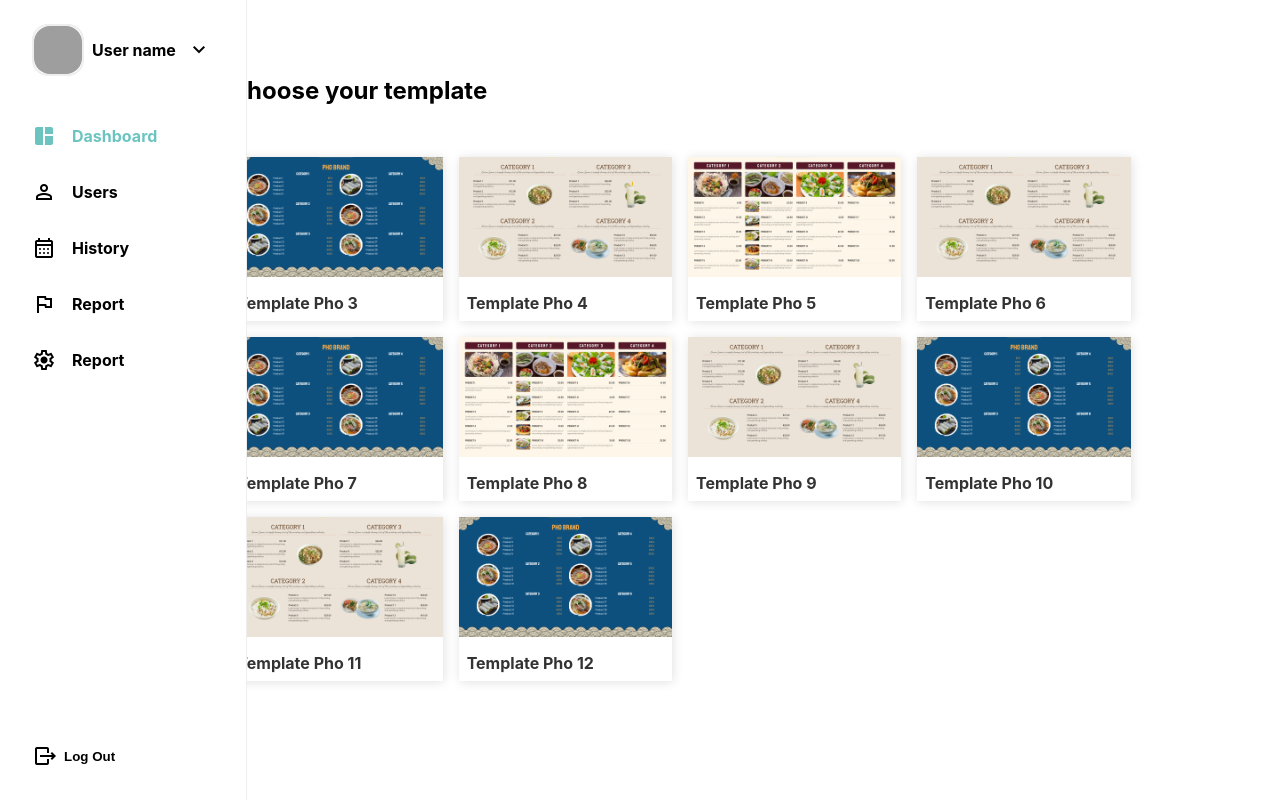
After one commit to nhdangdev/5s3s_HomePage_v01, a PHP site: page /views/select_template.html in a window 1280 px wide. The commit adds this page. Run offline with PHP 8.4, Linux system fonts and the light colour scheme; grey boxes are pictures that could not be loaded.

Commit message:
092328Tin finish sidebar and select template layout

```diff
--- a/css/main.css
+++ b/css/main.css
@@ -22,7 +22,7 @@ body {
     position: fixed;
     top: 0;
     left: 0;
-    z-index: 999;
+    z-index: 999999;
     gap: 1rem;
     flex-direction: column;
     background-color: white;
--- /dev/null
+++ b/css/select_template.css
@@ -0,0 +1,31 @@
+.template-list {
+  display: flex;
+  padding: 1rem;
+  flex-wrap: wrap;
+  gap: 1rem;
+}
+.template-list a {
+  text-decoration: none;
+}
+
+.template-item {
+  display: flex;
+  flex-direction: column;
+  gap: 0.5rem;
+  box-shadow: 1px 1px 10px #e1e1e1;
+}
+.template-item__thumb {
+  height: 120px;
+}
+.template-item__thumb img {
+  height: 100%;
+  width: auto;
+}
+.template-item__name {
+  font-size: 1rem;
+  padding: 0.5rem;
+  font-weight: bold;
+  color: #333;
+}
+
+/*# sourceMappingURL=select_template.css.map */
--- a/css/sidebar.css
+++ b/css/sidebar.css
@@ -10,12 +10,23 @@
   display: flex;
   flex-direction: column;
   gap: 2.5rem;
-  padding: 1.5rem 3rem;
+  padding: 1.5rem 2rem;
   box-sizing: border-box;
   border-right: 1px solid #eee;
+  transition: all 0.4s;
+  position: absolute;
+  background-color: white;
+  top: 0;
+  left: 0;
+  z-index: 999;
 }
 .sidebar__header, .sidebar__footer {
   flex: 0 1;
+}
+.sidebar__header {
+  display: flex;
+  align-items: center;
+  gap: 1rem;
 }
 .sidebar__menu {
   flex: 1 0;
--- a/css/user_template_management.css
+++ b/css/user_template_management.css
@@ -125,7 +125,7 @@ body {
   color: orange;
 }
 
-button#add-template-button {
+a#add-template-button {
   display: flex;
   gap: 0.2rem;
   justify-content: center;
@@ -135,6 +135,7 @@ button#add-template-button {
   color: white;
   font-weight: bold;
   border-radius: 0.4rem;
+  text-decoration: none;
   border: none;
 }
 
--- /dev/null
+++ b/scss/select_template.scss
@@ -0,0 +1,33 @@
+.template-list {
+    display: flex;
+    padding: 1rem;
+    flex-wrap: wrap;
+    gap: 1rem;
+
+    a {
+        text-decoration: none;
+    }
+}
+
+.template-item {
+    display: flex;
+    flex-direction: column;
+    gap: .5rem;
+    box-shadow: 1px 1px 10px #e1e1e1;
+
+    &__thumb {
+        height: 120px;
+
+        img {
+            height: 100%;
+            width: auto;
+        }
+    }
+
+    &__name {
+        font-size: 1rem;
+        padding: .5rem;
+        font-weight: bold;
+        color: #333;
+    }
+}
--- a/scss/sidebar.scss
+++ b/scss/sidebar.scss
@@ -16,13 +16,25 @@
     display: flex;
     flex-direction: column;
     gap: 2.5rem;
-    padding: 1.5rem 3rem;
+    padding: 1.5rem 2rem;
     box-sizing: border-box;
     border-right: 1px solid #eee;
+    transition: all .4s;
+    position: absolute;
+    background-color: white;
+    top: 0;
+    left: 0;
+    z-index: 999;
 
     &__header,
     &__footer {
         flex: 0 1;
+    }
+
+    &__header {
+        display: flex;
+        align-items: center;
+        gap: 1rem;
     }
 
     &__menu {
--- a/scss/user_template_management.scss
+++ b/scss/user_template_management.scss
@@ -148,7 +148,7 @@ body {
     color: orange;
 }
 
-button#add-template-button {
+a#add-template-button {
     display: flex;
     gap: .2rem;
     justify-content: center;
@@ -158,5 +158,6 @@ button#add-template-button {
     color: white;
     font-weight: bold;
     border-radius: .4rem;
+    text-decoration: none;
     border: none;
 }
--- /dev/null
+++ b/views/select_template.html
@@ -0,0 +1,220 @@
+<!DOCTYPE html>
+<html lang="en">
+
+<head>
+    <meta charset="UTF-8">
+    <meta name="viewport" content="width=device-width, initial-scale=1.0">
+    <link rel="preconnect" href="https://fonts.googleapis.com">
+    <link rel="preconnect" href="https://fonts.gstatic.com" crossorigin>
+    <link
+        href="https://fonts.googleapis.com/css2?family=Roboto:ital,wght@0,100;0,400;0,500;0,700;0,900;1,300;1,400;1,500;1,700;1,900&display=swap"
+        rel="stylesheet">
+    <link rel="stylesheet"
+        href="https://fonts.googleapis.com/css2?family=Material+Symbols+Outlined:opsz,wght,FILL,GRAD@20..48,100..700,0..1,-50..200" />
+    <link rel="stylesheet" href="../css/grid.css">
+    <link rel="stylesheet" href="../css/main.css">
+    <link rel="stylesheet" href="../css/sidebar.css">
+    <link rel="stylesheet" href="../css/select_template.css">
+    <script src="../js/main.js"></script>
+    <script src="../js/sidebar.js"></script>
+    <title>Select Template</title>
+</head>
+
+<body>
+    <header>
+        <div id="loading-screen">
+            <img src="../asset/img/logo.png" width="54" height="54" alt="Logo">
+            <div class="loader"></div>
+        </div>
+    </header>
+    <div class="mobile-header">
+        <button class="mobile-header__menu-btn" onclick="toggleSidebar()">
+            <span class="material-symbols-outlined">
+                menu
+            </span>
+        </button>
+        <div class="mobile-header__logo">
+            <img src="../asset/img/logo.png" width="54" height="54" alt="Logo">
+        </div>
+    </div>
+    <div class="grid">
+        <div class="row no-gutters">
+            <div class="col m-4 l-2">
+                <div class="sidebar sidebar--hidden">
+                    <div class="sidebar__header">
+                        <div class="account">
+                            <div class="account__avatar">
+                                <img src="https://picsum.photos/200" alt="Avatar">
+                            </div>
+                            <div class="account__name">User name</div>
+                            <div class="account__actions">
+                                <button>
+                                    <span class="material-symbols-outlined">
+                                        expand_more
+                                    </span>
+                                </button>
+                            </div>
+                        </div>
+                        <button onclick="toggleSidebar()" class="sidebar__close-btn">
+                            <span class="material-symbols-outlined">
+                                close
+                            </span>
+                        </button>
+                    </div>
+                    <div class="sidebar__menu">
+                        <div class="sidebar__item sidebar__item--selected">
+                            <span class="material-symbols-outlined">
+                                space_dashboard
+                            </span>
+                            <div class="sidebar-item__text">
+                                Dashboard
+                            </div>
+                        </div>
+                        <div class="sidebar__item">
+                            <span class="material-symbols-outlined">
+                                person
+                            </span>
+                            <div class="sidebar-item__text">
+                                Users
+                            </div>
+                        </div>
+                        <div class="sidebar__item">
+                            <span class="material-symbols-outlined">
+                                calendar_month
+                            </span>
+                            <div class="sidebar-item__text">
+                                History
+                            </div>
+                        </div>
+                        <div class="sidebar__item">
+                            <span class="material-symbols-outlined">
+                                flag
+                            </span>
+                            <div class="sidebar-item__text">
+                                Report
+                            </div>
+                        </div>
+                        <div class="sidebar__item">
+                            <span class="material-symbols-outlined">
+                                settings
+                            </span>
+
+                            <div class="sidebar-item__text">
+                                Report
+                            </div>
+                        </div>
+                    </div>
+                    <div class="sidebar__footer">
+                        <button id="logout-desktop-btn" style="margin-left: -.5rem;">
+                            <span class="material-symbols-outlined">
+                                move_item
+                            </span>
+                            <span>Log Out</span>
+                        </button>
+                    </div>
+                </div>
+            </div>
+            <div class="col c-12 m-8 l-10" style="margin-top: 2.5rem;">
+                <div style="padding: 1rem;">
+                    <h2>Choose your template</h2>
+                </div>
+                <div class="template-list">
+                    <a href="./add_template.html?template=temp_pho_3">
+                        <div class="template-item">
+                            <div class="template-item__thumb">
+                                <img src="../asset/img/temp_pho_3.png">
+                            </div>
+                            <div class="template-item__name">
+                                Template Pho 3
+                            </div>
+                        </div>
+                    </a>
+                    <a href="./add_template.html?template=temp_pho_3">
+                        <div class="template-item">
+                            <div class="template-item__thumb">
+                                <img src="../asset/img/temp_pho_4.png">
+                            </div>
+                            <div class="template-item__name">
+                                Template Pho 4
+                            </div>
+                        </div>
+                    </a><a href="./add_template.html?template=temp_pho_3">
+                        <div class="template-item">
+                            <div class="template-item__thumb">
+                                <img src="../asset/img/temp_pho_5.png">
+                            </div>
+                            <div class="template-item__name">
+                                Template Pho 5
+                            </div>
+                        </div>
+                    </a><a href="./add_template.html?template=temp_pho_3">
+                        <div class="template-item">
+                            <div class="template-item__thumb">
+                                <img src="../asset/img/temp_pho_4.png">
+                            </div>
+                            <div class="template-item__name">
+                                Template Pho 6
+                            </div>
+                        </div>
+                    </a><a href="./add_template.html?template=temp_pho_3">
+                        <div class="template-item">
+                            <div class="template-item__thumb">
+                                <img src="../asset/img/temp_pho_3.png">
+                            </div>
+                            <div class="template-item__name">
+                                Template Pho 7
+                            </div>
+                        </div>
+                    </a><a href="./add_template.html?template=temp_pho_3">
+                        <div class="template-item">
+                            <div class="template-item__thumb">
+                                <img src="../asset/img/temp_pho_5.png">
+                            </div>
+                            <div class="template-item__name">
+                                Template Pho 8
+                            </div>
+                        </div>
+                    </a><a href="./add_template.html?template=temp_pho_3">
+                        <div class="template-item">
+                            <div class="template-item__thumb">
+                                <img src="../asset/img/temp_pho_4.png">
+                            </div>
+                            <div class="template-item__name">
+                                Template Pho 9
+                            </div>
+                        </div>
+                    </a><a href="./add_template.html?template=temp_pho_3">
+                        <div class="template-item">
+                            <div class="template-item__thumb">
+                                <img src="../asset/img/temp_pho_3.png">
+                            </div>
+                            <div class="template-item__name">
+                                Template Pho 10
+                            </div>
+                        </div>
+                    </a><a href="./add_template.html?template=temp_pho_3">
+                        <div class="template-item">
+                            <div class="template-item__thumb">
+                                <img src="../asset/img/temp_pho_4.png">
+                            </div>
+                            <div class="template-item__name">
+                                Template Pho 11
+                            </div>
+                        </div>
+                    </a><a href="./add_template.html?template=temp_pho_3">
+                        <div class="template-item">
+                            <div class="template-item__thumb">
+                                <img src="../asset/img/temp_pho_3.png">
+                            </div>
+                            <div class="template-item__name">
+                                Template Pho 12
+                            </div>
+                        </div>
+                    </a>
+                </div>
+            </div>
+        </div>
+    </div>
+</body>
+
+</html>
--- a/views/user_template_management.html
+++ b/views/user_template_management.html
@@ -50,12 +50,12 @@
                                 <option value="nail">Nail</option>
                                 <option value="restaurant">Restaurant</option>
                             </select>
-                            <button id="add-template-button">
+                            <a id="add-template-button" href="./select_template.html">
                                 <span class="material-icons" style="font-size: 1rem; font-weight: bold;">
                                     add
                                 </span>
                                 <span>Add template</span>
-                            </button>
+                            </a>
                         </div>
                     </div>
                     <div class="data-table__table">
```
Also changed, not shown: other parts of css/sidebar.css (+57 -0 lines), other parts of scss/sidebar.scss (+74 -0 lines), js/sidebar.js (added, +10 -0 lines), views/add_template.html (added, +14 -0 lines), views/sidebar.html (+21 -6 lines), asset/img/temp_pho_3.png (added), asset/img/temp_pho_4.png (added), asset/img/temp_pho_5.png (added), 3 other files.
